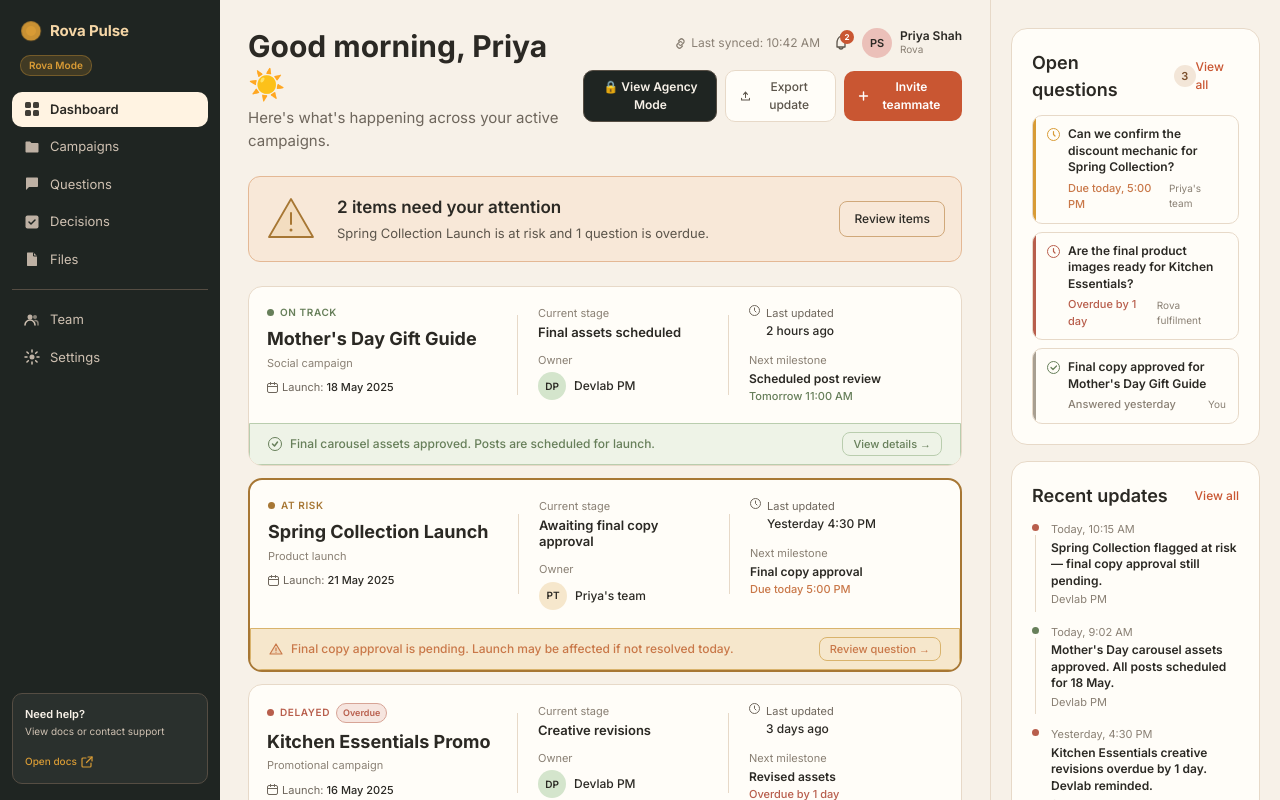
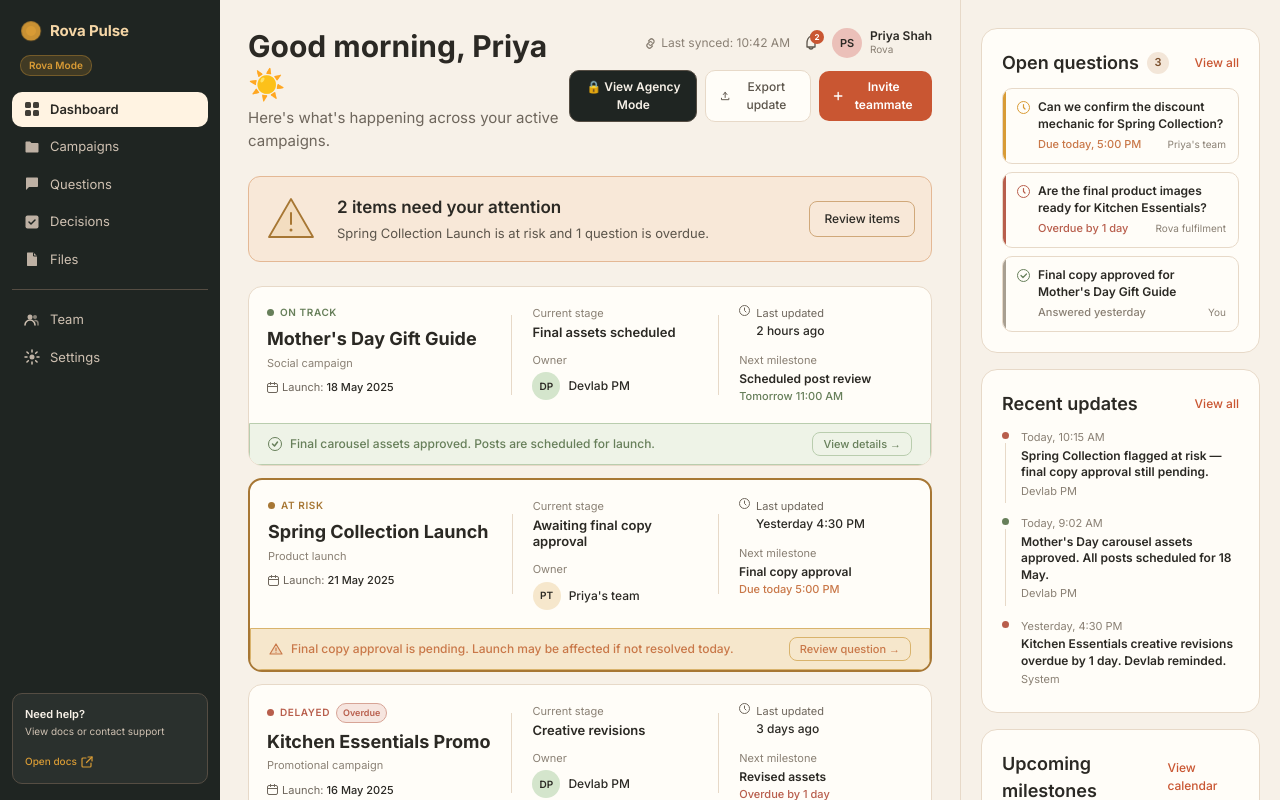
Before and after one commit to nat2008-ai/Rova-Pulse, a React (Vite) app: page / in a window 1280 px wide. Built offline with nearby package versions, Linux system fonts and the light colour scheme.

Commit message:
updated open question layout

```diff
--- a/src/components/QuestionPanel.tsx
+++ b/src/components/QuestionPanel.tsx
@@ -66,13 +66,13 @@ export default function QuestionPanel() {
       }}
     >
       {/* Header */}
-      <div className="flex items-center justify-between mb-3">
-        <div className="flex items-center gap-2">
-          <span className="font-semibold" style={{ fontSize: 18, color: '#2B2924' }}>
+      <div className="flex items-center justify-between gap-2 mb-3">
+        <div className="flex items-center gap-2 min-w-0">
+          <span className="font-semibold whitespace-nowrap" style={{ fontSize: 18, color: '#2B2924' }}>
             Open questions
           </span>
           <span
-            className="inline-flex items-center justify-center font-semibold rounded-pill"
+            className="inline-flex items-center justify-center font-semibold rounded-pill shrink-0"
             style={{
               width: 22,
               height: 22,
@@ -84,7 +84,7 @@ export default function QuestionPanel() {
             3
           </span>
         </div>
-        <a href="#" style={{ fontSize: 12, color: '#C95632', fontWeight: 500 }}>
+        <a href="#" className="whitespace-nowrap shrink-0" style={{ fontSize: 12, color: '#C95632', fontWeight: 500 }}>
           View all
         </a>
       </div>
--- a/src/pages/Dashboard.tsx
+++ b/src/pages/Dashboard.tsx
@@ -234,7 +234,7 @@ export default function Dashboard() {
         <aside
           className="overflow-y-auto shrink-0"
           style={{
-            width: 290,
+            width: 320,
             padding: '28px 20px 40px',
             borderLeft: '1px solid #E7D9C8',
           }}
```
